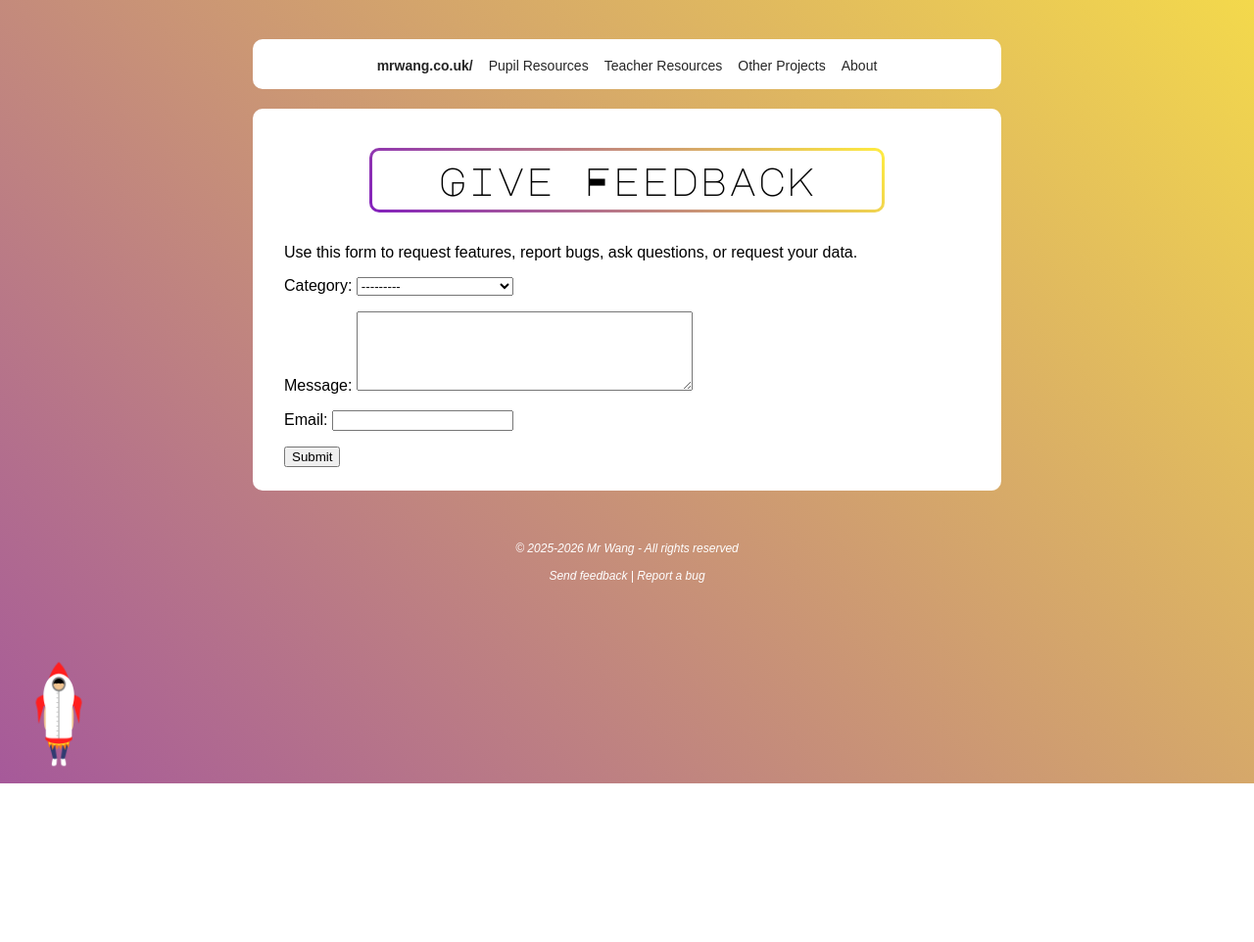
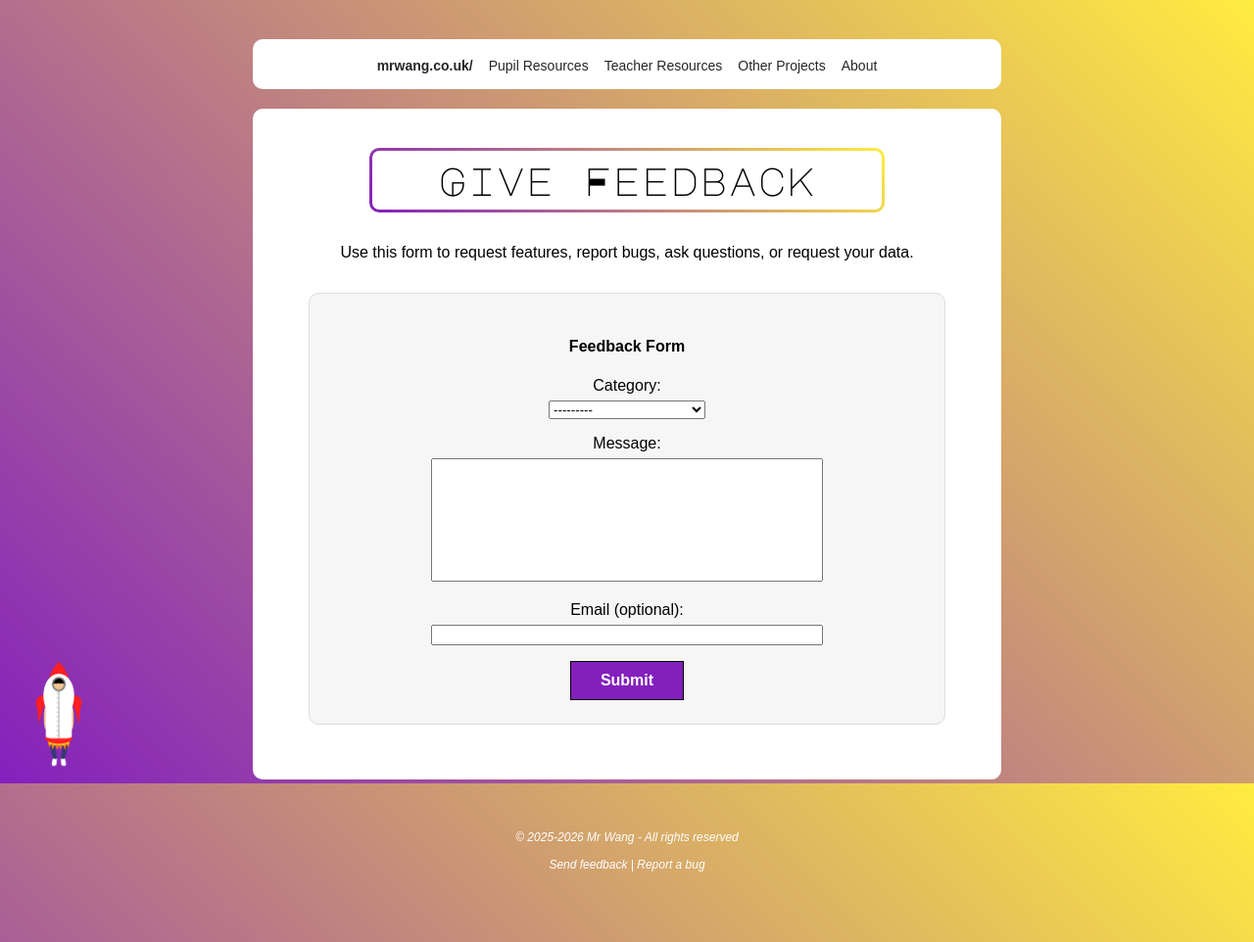
Before and after one commit to timo-w/mrwang, a Django app: page /feedback/ in a window 1280 px wide. Shown: the whole page at 98% size. Before the commit the page ends 800 px from the top, so only its background shows below. Run offline with Django 5.2, Linux system fonts and the light colour scheme.

Commit message:
Update feedback form appearance

```diff
--- a/feedback/forms.py
+++ b/feedback/forms.py
@@ -2,9 +2,13 @@ from django import forms
 from .models import Feedback
 
 class FeedbackForm(forms.ModelForm):
+    email = forms.EmailField(
+        required=False,
+        label="Email (optional)"
+    )
     class Meta:
         model = Feedback
         fields = ["category", "message", "email"]
         widgets = {
-            "message": forms.Textarea(attrs={"rows": 5}),
+            "message": forms.Textarea(attrs={"rows": 8}),
         }
--- /dev/null
+++ b/feedback/static/feedback/css/feedback.css
@@ -0,0 +1,34 @@
+/* Styles for feedback form */
+
+body {
+    text-align: center;
+}
+
+/* Disable textarea resizing */
+textarea {
+    resize: none;
+}
+
+/* Column layout for input choices */
+form {
+    max-width: 600px;
+    margin: 2rem auto;
+    padding: 1.5rem;
+    border: 1px solid #ddd;
+    border-radius: 10px;
+    background: #f6f6f6;
+}
+
+/* Force newline after label */
+form p label {
+    display: block;
+    margin-bottom: 6px;
+}
+
+/* Make all form inputs the same width */
+form p textarea,
+form p input[type="email"] {
+    width: 100%;
+    max-width: 25rem;
+    box-sizing: border-box;
+}
--- a/feedback/templates/feedback/feedback.html
+++ b/feedback/templates/feedback/feedback.html
@@ -2,6 +2,10 @@
 {% load static %}
 
 {% block title %}Feedback{% endblock %}
+
+{% block css %}
+<link rel="stylesheet" href="{% static 'feedback/css/feedback.css' %}">
+{% endblock %}
 
 {% block content %}
 
@@ -10,9 +14,10 @@
 <p>Use this form to request features, report bugs, ask questions, or request your data.</p>
 
 <form method="POST">
+    <h4>Feedback Form</h4>
     {% csrf_token %}
     {{ form.as_p }}
-    <button type="submit">Submit</button>
+    <button class="launch-btn" type="submit">Submit</button>
 </form>
 
 {% endblock %}
```
